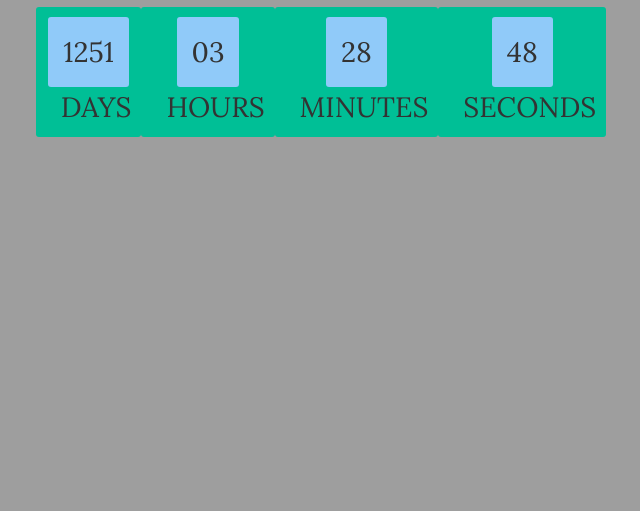
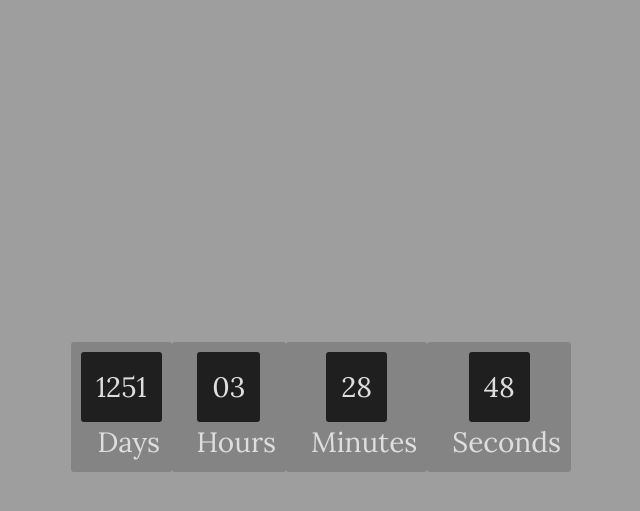
Before and after one commit to axjimenez89/elecciones, a plain HTML site: page index.html in a window 1280 px wide. Shown: the part 63-574 px from the top of the page, without its empty margins (319-959 px from the left). Drawn offline with nearby package versions, Linux system fonts and the light colour scheme.

Commit message:
js updates

```diff
--- a/countdown.js
+++ b/countdown.js
@@ -23,7 +23,7 @@ var Days, Minutes,Hours,Seconds;
 // Updating Seconds
    Seconds = pad(Math.floor((countDown - (Days * 86400) - (Hours* 3600) - (Minutes * 60))), 2);
 
-  // Updation our HTML view
+  //   DOM updates
  document.getElementById("days").innerHTML=Days;
  document.getElementById("hours").innerHTML=Hours;
  document.getElementById("minutes").innerHTML=Minutes;
--- a/index.html
+++ b/index.html
@@ -18,27 +18,28 @@
     </head>
     <body>
         <div class="container-fluid">
-            <h1> Countdown </h1>
             <div class="row">
-                <div class="col-xs-6 col-md-12 col-lg-12">
+                <div class="col-xs-12 col-md-12 col-lg-12">
+                    <div class="countdown">
+                    <h1 class="title-1"> Countdown </h1>
                     <div class="dates">
                         <div class="box">
                         <span id="days"></span>
-                        <div class="text">DAYS</div>
+                        <div class="text">Days</div>
                         </div>
                         <div class="box">
                         <span id="hours"></span>
-                        <div class="text">HOURS</div>
+                        <div class="text">Hours</div>
                         </div>
                         <div class="box">
                         <span id="minutes"></span>
-                        <div class="text">MINUTES</div>
+                        <div class="text">Minutes</div>
                         </div>
                         <div class="box">
                         <span id="seconds"></span>
-                        <div class="text">SECONDS</div>
+                        <div class="text">Seconds</div>
                         </div>
-
+                        </div>
                     </div>
                 </div>
            </div>
--- a/style.css
+++ b/style.css
@@ -15,12 +15,17 @@ body {
     display: inline-flex;
     font-family: 'Lora', serif;
     font-size: 28px;
+    opacity: 0.8;
+    display: flex;
+    align-items: center;
+    justify-content: center;
+    height: 100vh;
 }
 
 .dates > div {
     padding: 10px;
 	border-radius: 3px;
-	background: #00BF96;
+	background:rgba(0, 0, 0, 0.2);
 	display: inline-block;
 }
 
@@ -32,7 +37,11 @@ body {
     padding: 15px;
     border-radius: 3px;
     display: inline-block;
-    background-color:#90caf9;
+    background-color: #000000;
     /*opacity: 0.5;*/
 
 }
+
+.box {
+    color: #eeeeee;
+}
```
